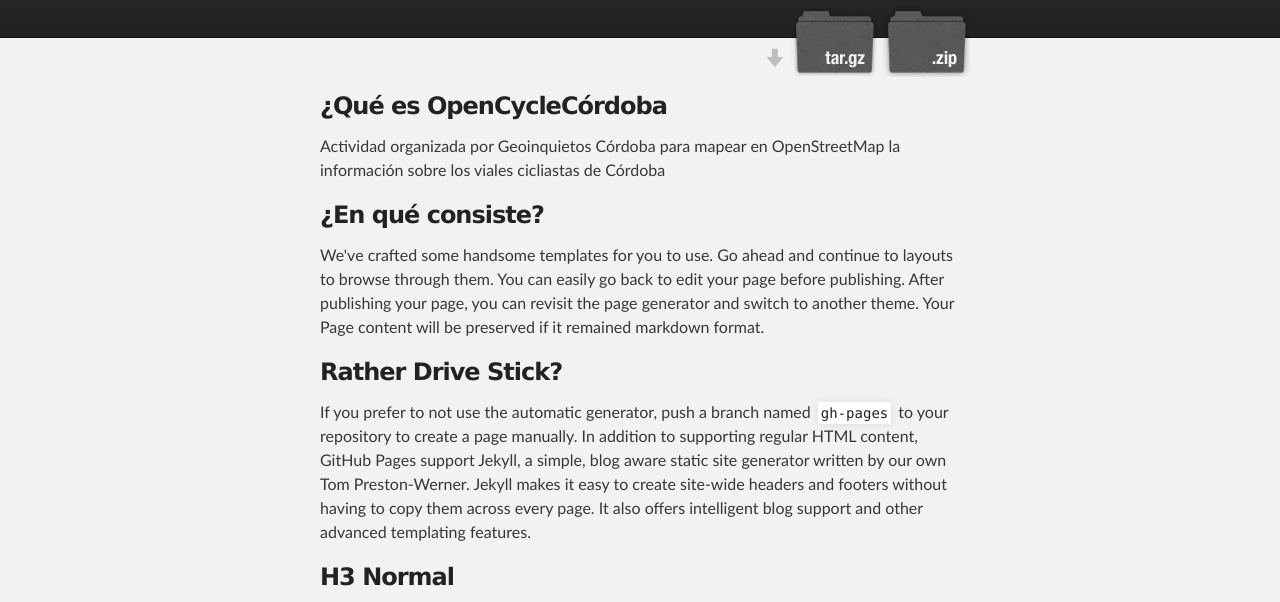
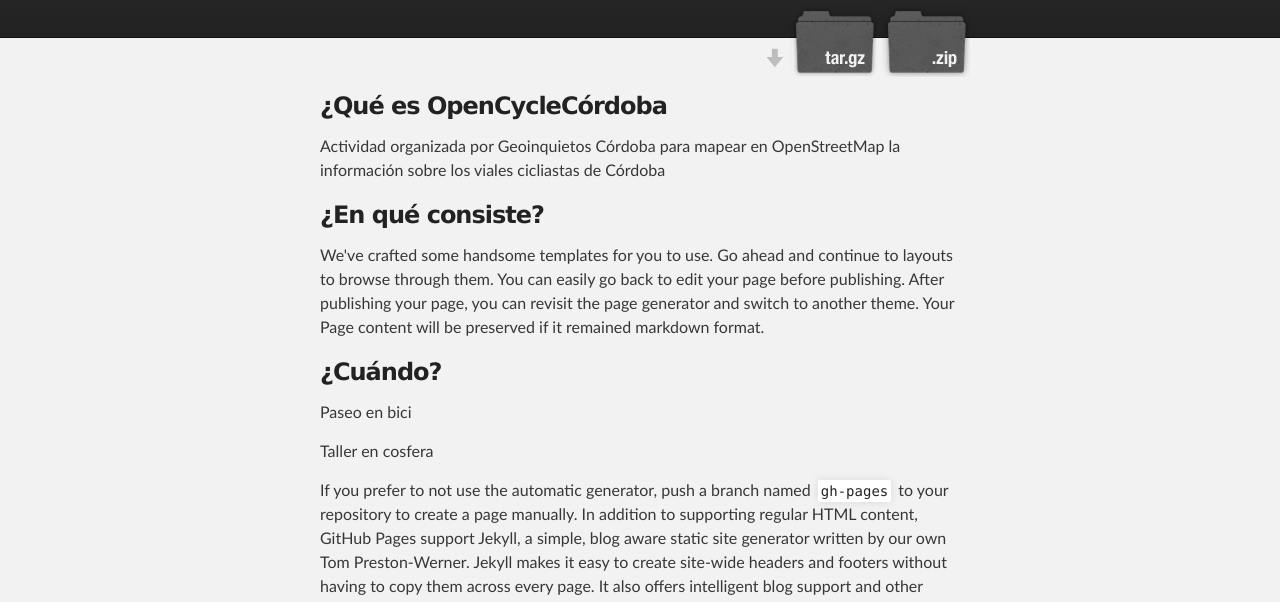
Before and after one commit to geoinquietoscordoba/opencyclecordoba, a plain HTML site: page index.html in a window 1280 px wide. Shown: the part 136-738 px from the top of the page. Drawn offline with Linux system fonts and the light colour scheme.

Commit message:
Update index.html
Actualización de información

```diff
--- a/index.html
+++ b/index.html
@@ -42,8 +42,9 @@
 
 <p>We've crafted some handsome templates for you to use. Go ahead and continue to layouts to browse through them. You can easily go back to edit your page before publishing. After publishing your page, you can revisit the page generator and switch to another theme. Your Page content will be preserved if it remained markdown format.</p>
 
-<h3>
-<a name="rather-drive-stick" class="anchor" href="#rather-drive-stick"><span class="octicon octicon-link"></span></a>Rather Drive Stick?</h3>
+<h3>¿Cuándo?</h3>
+<p>Paseo en bici</p>
+<p>Taller en cosfera</p>
 
 <p>If you prefer to not use the automatic generator, push a branch named <code>gh-pages</code> to your repository to create a page manually. In addition to supporting regular HTML content, GitHub Pages support Jekyll, a simple, blog aware static site generator written by our own Tom Preston-Werner. Jekyll makes it easy to create site-wide headers and footers without having to copy them across every page. It also offers intelligent blog support and other advanced templating features.</p>
 
```
